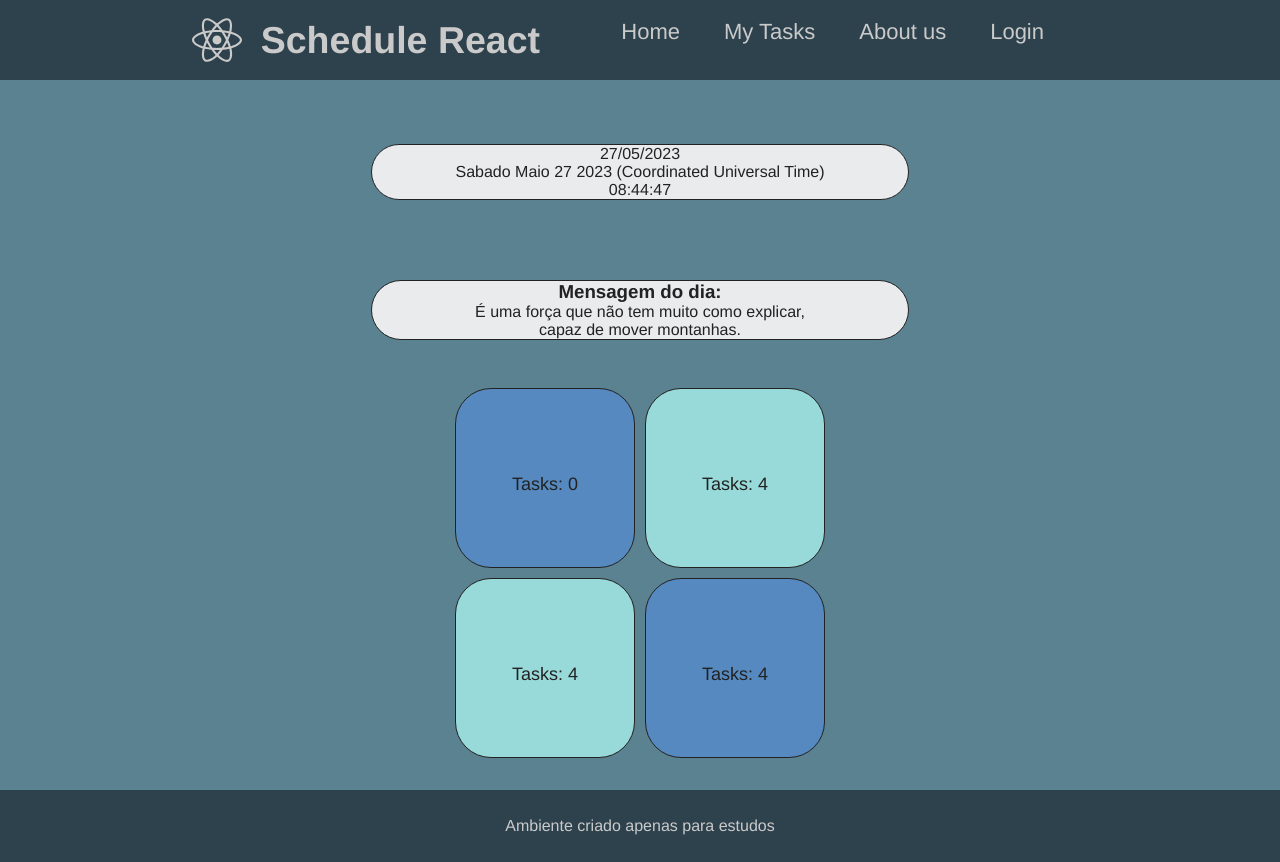
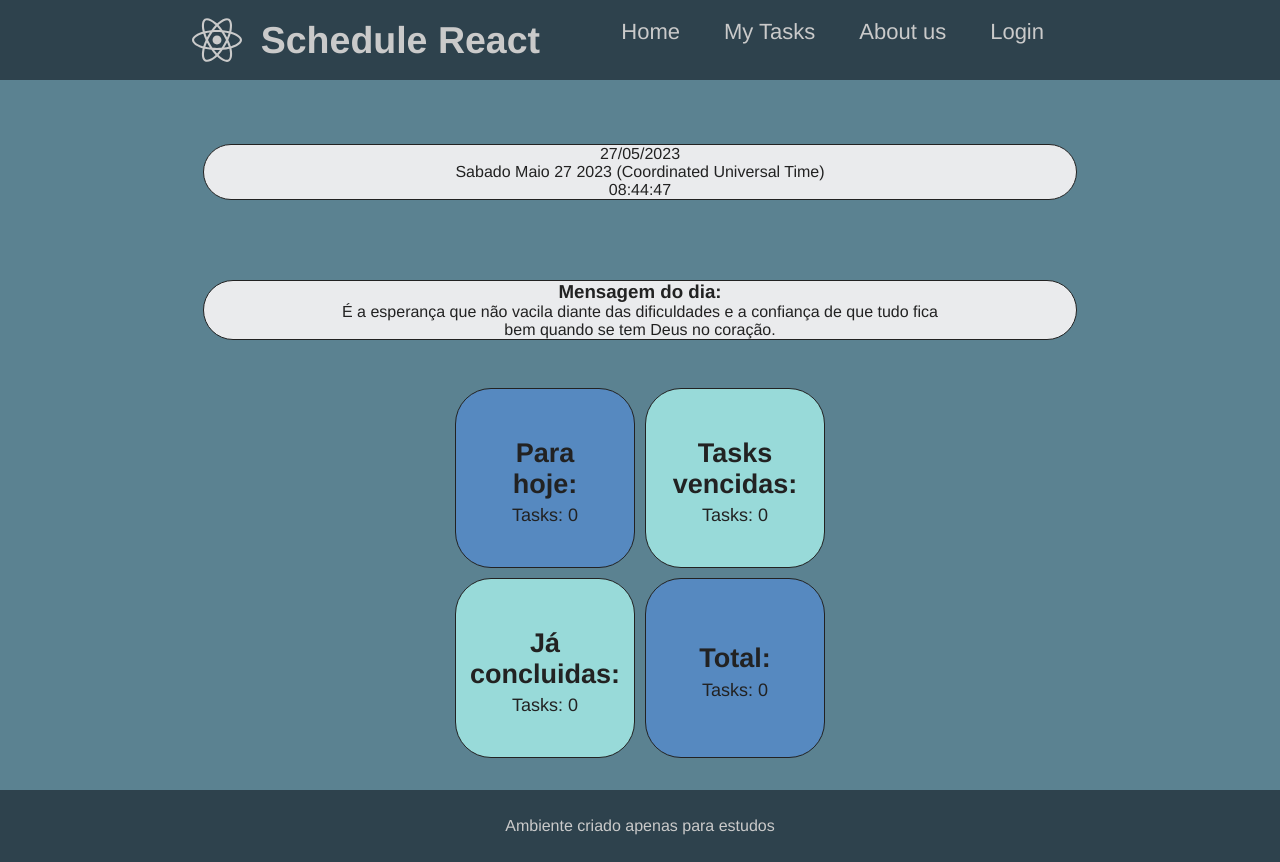
Before and after one commit to arturwatana/schedule-react, a React (Vite) app: page / in a window 1280 px wide. Built offline with nearby package versions, Linux system fonts and the light colour scheme; data requests are answered from the project's data file.

Commit message:
add: api repository

```diff
--- a/src/Components/TaskCard/TaskCard.tsx
+++ b/src/Components/TaskCard/TaskCard.tsx
@@ -5,6 +5,7 @@
 import { TaskRepositoryFake } from "../../repositories/Tasks/fakeDB/taskRepository.fakeDB";
 import { MessageProps } from "../../pages/Home/MyTasks";
 import { useEffect, useState } from "react";
+import { TaskAPIRepository } from "../../repositories/Tasks/API/taskRepository.api";
 
 type TaskCardProps = {
   id: string;
@@ -39,7 +40,7 @@
   setMessage,
   mobileTaskList,
 }: TaskCardProps) {
-  const db = new TaskRepositoryFake();
+  const db = new TaskAPIRepository();
 
   const [userEmail, setUserEmail] = useState<string>();
 
@@ -65,17 +66,14 @@
 
   async function handleCompleteTask() {
     try {
-      const taskInDB = await db.findById(id);
-      if (taskInDB && taskInDB.completed === "Em Andamento") {
-        taskInDB.completed = "Concluida";
-        db.updateTask(taskInDB);
+      const token = localStorage.getItem("token") || "";
+      await db.completeTask(id, token);
       setUpdateScreen(true);
       setMessage({
         text: "Oba, mais uma task finalizada!",
         type: "success",
       });
       setNotification(true);
-      }
     } catch (err: any) {
       if (err.message === "Failed to fetch") {
         setMessage({
@@ -103,7 +101,7 @@
         }
       }}
     >
-      <p className={styles.taskCardTittle}>{name}</p>
+      <p className={styles.taskCardtitle}>{name}</p>
       <div>
         <p>
           <span>Inicio:</span> {startDate}
--- a/src/pages/NewHome/NewHome.tsx
+++ b/src/pages/NewHome/NewHome.tsx
@@ -6,6 +6,7 @@
 import { Task } from "../../entities/Task/Task.entity";
 import { DateFormat } from "../../utils/DateFormat/DateFormat";
 import { Link } from "react-router-dom";
+import { TaskAPIRepository } from "../../repositories/Tasks/API/taskRepository.api";
 
 function NewHome() {
   const [tasks, setTasks] = useState<Task[]>([]);
@@ -29,8 +30,10 @@
 
   async function getTasksInDB() {
     try {
-      const db = new TaskRepositoryFake();
-      const tasks = await db.showAll();
+      const userEmail = localStorage.getItem("userEmail") || "";
+      const token = localStorage.getItem("token") || "";
+      const db = new TaskAPIRepository();
+      const tasks = await db.showAllByUserEmail(userEmail, token);
       setTasks(tasks);
 
       return tasks;
@@ -85,26 +88,26 @@
       <section className={styles.cardGroup}>
         <Link to="/mytasks" state={{ from: { status: "" } }}>
           <BlockCard
-            tittle="Para hoje:"
+            title="Para hoje:"
             description="Tasks"
             value={getTasksByDate(new Date()).length}
             customClass="blue"
           />
         </Link>
         <BlockCard
-          tittle="Tasks vencidas:"
+          title="Tasks vencidas:"
           description="Tasks"
           value={expiredTasks().length}
           customClass="lightBlue"
         />
         <BlockCard
-          tittle="Já concluidas:"
+          title="Já concluidas:"
           description="Tasks"
           value={getCompletedTasks().length}
           customClass="lightBlue"
         />
         <BlockCard
-          tittle="Total:"
+          title="Total:"
           description="Tasks"
           value={tasks.length}
           customClass="blue"
```
Lines whose indentation alone changed are shown as unchanged.
